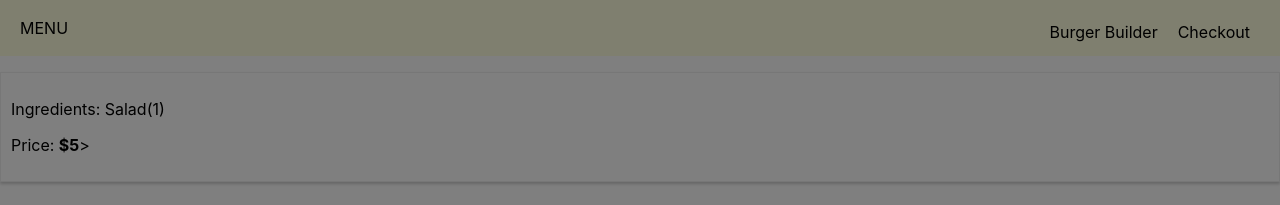
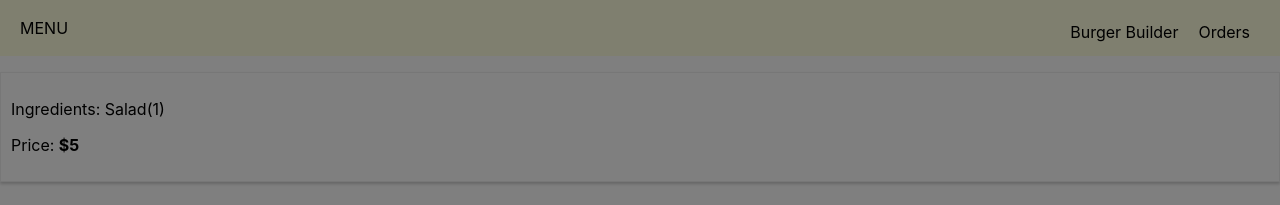
Before and after one commit to nl900/Burger-Builder, a React (Create React App) app: page /orders in a window 1280 px wide. Shown: the top 205 px of the page. Built offline with nearby package versions, Linux system fonts and the light colour scheme.

Commit message:
add navigation link to orders page

```diff
--- a/src/components/Navigation/NavigationItems/NavigationItem/NavigationItem.js
+++ b/src/components/Navigation/NavigationItems/NavigationItem/NavigationItem.js
@@ -1,12 +1,15 @@
 import React from 'react';
+import {NavLink} from 'react-router-dom';
 
 import classes from './NavigationItem.module.css';
 
 const navigationItem = (props) => (
     <li className={classes.NavigationItem}>
-        <a
-        href={props.link}
-        className={props.active ? classes.active : null}> {props.children}</a>
+        <NavLink to={props.link}
+        exact={props.exact}
+        activeClassName={classes.active}>
+            {props.children}
+        </NavLink>
         </li>
 );
 
--- a/src/components/Navigation/NavigationItems/NavigationItem/NavigationItem.module.css
+++ b/src/components/Navigation/NavigationItems/NavigationItem/NavigationItem.module.css
@@ -40,7 +40,8 @@ destop devices
     }
 
     .NavigationItem a:hover,
-    .NavigationItem a:active {
+    .NavigationItem a:active
+    .NavigationItem a.active {
         background-color: #8F5C2C;
         border-bottom: 4px solid transparent;
         display: block;
--- a/src/components/Navigation/NavigationItems/NavigationItems.js
+++ b/src/components/Navigation/NavigationItems/NavigationItems.js
@@ -3,8 +3,8 @@ import classes from './NavigationItems.module.css';
 import NavigationItem from './NavigationItem/NavigationItem';
 const navigationItems = () => (
     <ul className={classes.NavigationItems}>
-        <NavigationItem link="/" active>Burger Builder</NavigationItem>
-        <NavigationItem link="/" >Checkout</NavigationItem>
+        <NavigationItem link="/" >Burger Builder</NavigationItem>
+        <NavigationItem link="/orders" >Orders</NavigationItem>
     </ul>
 );
 
--- a/src/components/Order/Order.js
+++ b/src/components/Order/Order.js
@@ -5,7 +5,7 @@ import classes from './Order.module.css';
 const order = (props) => (
     <div className={classes.Order}>
         <p>Ingredients: Salad(1)</p>
-        <p>Price: <strong>$5</strong>></p>
+        <p>Price: <strong>$5</strong></p>
     </div>
 );
 
```
